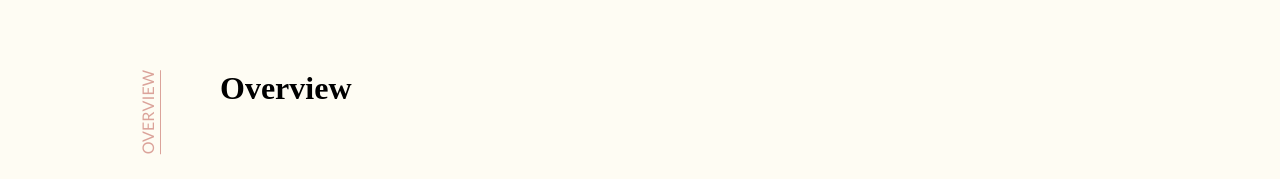
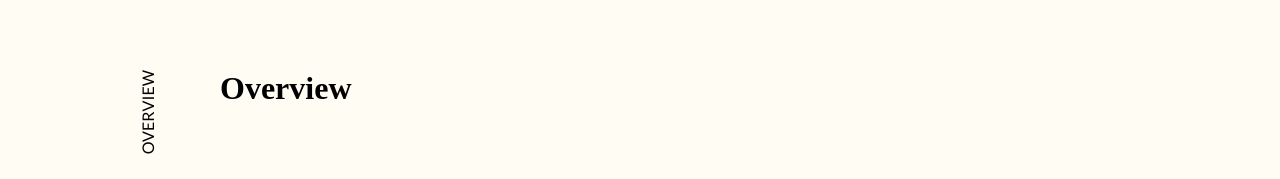
Before and after one commit to pearlwang97/portfolio, a React (Create React App) app: page /#/bloom-box-logo in a window 1280 px wide. Shown: the part 770-949 px from the top of the page. Built offline with nearby package versions, Linux system fonts and the light colour scheme; a web font is replaced by a local one.

Commit message:
fix issues

```diff
--- a/src/components/shared/ProjectNavBar/ProjectNavBar.jsx
+++ b/src/components/shared/ProjectNavBar/ProjectNavBar.jsx
@@ -60,12 +60,16 @@ const StyledNavItem = styled(Link)(({ theme }) => ({
 }));
 
 const ProjectNavBar = ({ navItems }) => {
-	// Inside your component
-	const [inView1, inView2, inView3] = useContext(InViewContext);
+	const inViewStates = useContext(InViewContext) || [];
+	const activeIndex = inViewStates.reduce(
+		(currentActiveIndex, isInView, index) =>
+			isInView ? index : currentActiveIndex,
+		-1
+	);
+
 	return (
 		<StyledNav>
 			{navItems.map((navItem, index) => {
-				const inView = index === 0 ? inView1 : index === 1 ? inView2 : inView3;
 				return (
 					<StyledNavItem
 						key={index}
@@ -73,7 +77,7 @@ const ProjectNavBar = ({ navItems }) => {
 						spy={true}
 						smooth={true}
 						duration={500}
-						className={inView ? "active" : ""}
+						className={index === activeIndex ? "active" : ""}
 					>
 						{navItem.label}
 					</StyledNavItem>
```
